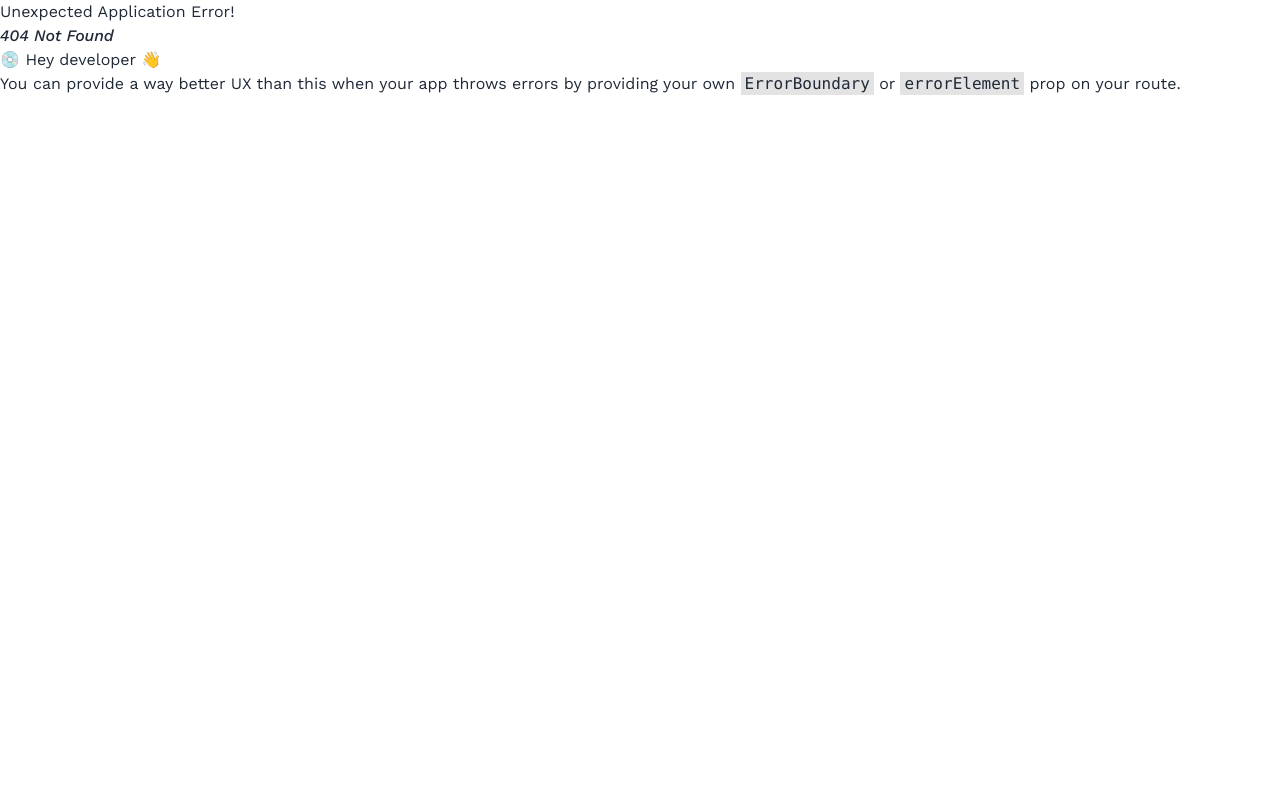
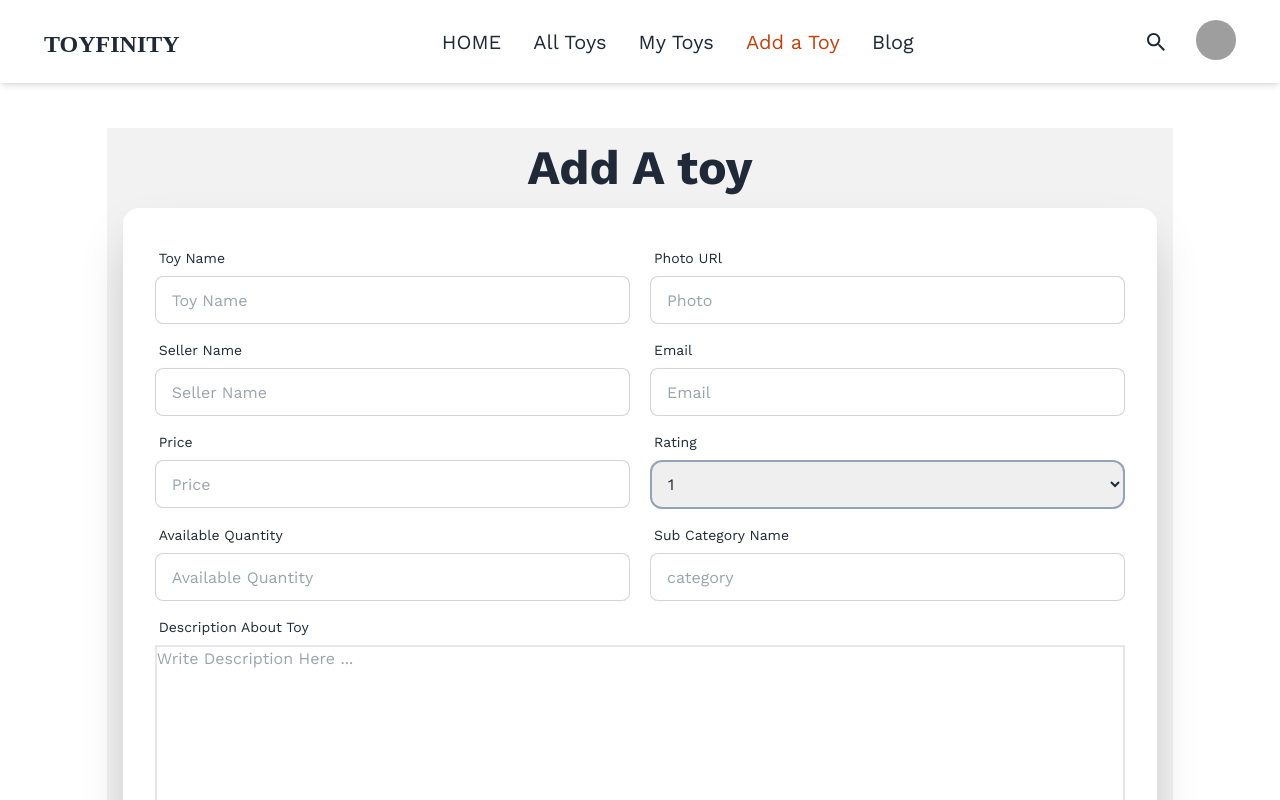
Before and after one commit to jihanstk/Toy-Finity, a React (Vite) app: page /add-toy in a window 1280 px wide. Before the commit this address had no page. Shown: the top 800 px of the page. Built offline with nearby package versions, Linux system fonts and the light colour scheme; grey boxes are pictures that could not be loaded.

Commit message:
added Add Toy Page And Load data

```diff
--- a/package.json
+++ b/package.json
@@ -10,6 +10,7 @@
     "preview": "vite preview"
   },
   "dependencies": {
+    "aos": "^2.3.4",
     "daisyui": "^2.51.6",
     "firebase": "^9.22.0",
     "localforage": "^1.10.0",
@@ -18,7 +19,8 @@
     "react-dom": "^18.2.0",
     "react-icons": "^4.8.0",
     "react-router-dom": "^6.11.2",
-    "sort-by": "^1.2.0"
+    "sort-by": "^1.2.0",
+    "sweetalert2": "^11.7.5"
   },
   "devDependencies": {
     "@types/react": "^18.0.28",
--- /dev/null
+++ b/src/components/AddAToy/AddAToy.jsx
@@ -0,0 +1,196 @@
+import Swal from "sweetalert2";
+
+const AddAToy = () => {
+  const handleSubmitToy = (event) => {
+    event.preventDefault();
+    const form = event.target;
+    const toyName = form.toyName.value;
+    const photo = form.photo.value;
+    const seller = form.seller.value;
+    const category = form.category.value;
+    const price = form.price.value;
+    const rating = form.rating.value;
+    const quantity = form.quantity.value;
+    const details = form.details.value;
+    const toyData = {
+      toyName,
+      photo,
+      seller,
+      category,
+      price,
+      rating,
+      quantity,
+      details,
+    };
+
+    fetch("http://localhost:5021/add-toy", {
+      method: "POST",
+      headers: {
+        "content-type": "application/json",
+      },
+      body: JSON.stringify(toyData),
+    })
+      .then((res) => res.json())
+      .then((data) => {
+        console.log(data);
+        if (data.insertedId) {
+          Swal.fire({
+            position: "center",
+            icon: "success",
+            title: "Your work has been added",
+            showConfirmButton: false,
+            timer: 1500,
+          });
+          form.reset();
+        }
+      });
+  };
+  return (
+    <>
+      <div className="md:w-10/12 mx-auto w-full   bg-base-200 my-32">
+        <div className="hero-content flex-col w-full ">
+          <h1 className="text-5xl font-bold ">Add A toy </h1>
+          <div className="card flex-shrink-0 w-full  shadow-2xl bg-base-100">
+            <form onSubmit={handleSubmitToy}>
+              <div className="card-body">
+                <div className="add-toy gap-5">
+                  <div className="form-control w-full">
+                    <label className="label">
+                      <span className="label-text">Toy Name</span>
+                    </label>
+                    <input
+                      type="text"
+                      required
+                      name="toyName"
+                      placeholder="Toy Name"
+                      className="input input-bordered"
+                    />
+                  </div>
+                  <div className="form-control w-full">
+                    <label className="label">
+                      <span className="label-text">Photo URl</span>
+                    </label>
+                    <input
+                      type="text"
+                      required
+                      placeholder="Photo"
+                      name="photo"
+                      className="input input-bordered"
+                    />
+                  </div>
+                </div>{" "}
+                <div className="add-toy gap-5">
+                  <div className="form-control w-full">
+                    <label className="label">
+                      <span className="label-text">Seller Name</span>
+                    </label>
+                    <input
+                      type="text"
+                      required
+                      name="seller"
+                      placeholder="Seller Name"
+                      //   defaultValue={user}
+                      className="input input-bordered"
+                    />
+                  </div>
+                  <div className="form-control w-full">
+                    <label className="label">
+                      <span className="label-text">Email</span>
+                    </label>
+                    <input
+                      type="email"
+                      required
+                      name="email"
+                      placeholder="Email"
+                      className="input input-bordered"
+                    />
+                  </div>
+                </div>{" "}
+                <div className="add-toy gap-5">
+                  <div className="form-control w-full">
+                    <label className="label">
+                      <span className="label-text">Price</span>
+                    </label>
+                    <input
+                      type="text"
+                      required
+                      name="price"
+                      placeholder="Price"
+                      className="input input-bordered"
+                    />
+                  </div>
+                  <div className="form-control w-full">
+                    <label className="label">
+                      <span className="label-text">Rating</span>
+                    </label>
+                    <select
+                      className="border-2 border-slate-400 p-3 rounded-xl"
+                      name="rating"
+                      id=""
+                      required
+                    >
+                      <option value="1">1</option>
+                      <option value="2">2</option>
+                      <option value="3">3</option>
+                      <option value="4">4</option>
+                      <option value="5">5</option>
+                    </select>
+                  </div>
+                </div>{" "}
+                <div className="add-toy gap-5">
+                  <div className="form-control w-full">
+                    <label className="label">
+                      <span className="label-text">Available Quantity</span>
+                    </label>
+                    <input
+                      type="text"
+                      required
+                      name="quantity"
+                      placeholder="Available Quantity"
+                      className="input input-bordered"
+                    />
+                  </div>
+
+                  <div className="form-control w-full">
+                    <label className="label">
+                      <span className="label-text">Sub Category Name</span>
+                    </label>
+                    <input
+                      type="text"
+                      required
+                      placeholder="category"
+                      name="category"
+                      className="input input-bordered"
+                    />
+                  </div>
+                </div>
+                <div className="form-control w-full">
+                  <label className="label">
+                    <span className="label-text">Description About Toy</span>
+                  </label>
+                  <textarea
+                    className="border-2"
+                    name="details"
+                    placeholder="Write Description Here ..."
+                    cols="50"
+                    rows="10"
+                    required
+                  ></textarea>
+                </div>
+                <div className="form-control mt-6">
+                  <input
+                    className="btn btn-primary"
+                    type="submit"
+                    value="Add A toy"
+                  />
+                </div>
+              </div>
+            </form>
+          </div>
+        </div>
+      </div>
+    </>
+  );
+};
+
+export default AddAToy;
--- /dev/null
+++ b/src/components/AllToyCars/AllToyCars.jsx
@@ -0,0 +1,5 @@
+const AllToyCars = () => {
+  return <div></div>;
+};
+
+export default AllToyCars;
--- a/src/components/Home/Banner/Banner.jsx
+++ b/src/components/Home/Banner/Banner.jsx
@@ -1,20 +1,43 @@
+import { useEffect } from "react";
 import bannerImg from "../../../assets/image/pexels-polesie-toys-6132059.jpg";
+import "aos/dist/aos.css";
+import Aos from "aos";
 
 const Banner = () => {
+  useEffect(() => {
+    Aos.init();
+  }, []);
   return (
     <div className="relative">
       <img className="h-[90vh] w-full" src={bannerImg} alt="" />
       <div className=" w-full h-full bg-black/70 absolute top-0 flex items-center justify-center ">
         <div className="md:w-1/2 p-3  text-center">
-          <h1 className="text-white  md:text-5xl text-5xl font-bold">
+          <h1
+            className="text-white  md:text-5xl text-5xl font-bold"
+            data-aos="fade-left"
+            data-aos-delay="500"
+            data-aos-duration="800"
+          >
             All Toys For Your kids
           </h1>
-          <p className="text-slate-400 my-5">
+          <p
+            className="text-slate-400 my-5"
+            data-aos="fade-right"
+            data-aos-delay="500"
+            data-aos-duration="800"
+          >
             Welcome to Toyfinity, the ultimate realm of limitless play! Step
             into a world where imagination knows no bounds and where toys come
             to life in enchanting ways.
           </p>
-          <button className="btn btn-error">Explore More</button>
+          <button
+            className="btn btn-error"
+            data-aos="fade-up"
+            data-aos-delay="500"
+            data-aos-duration="800"
+          >
+            Explore More
+          </button>
         </div>
       </div>
     </div>
--- a/src/components/Shared/NavBar/NavBar.jsx
+++ b/src/components/Shared/NavBar/NavBar.jsx
@@ -1,6 +1,6 @@
 import { useState } from "react";
 import { IoMdClose, IoIosMenu, IoMdSearch } from "react-icons/io";
-import { NavLink } from "react-router-dom";
+import { Link, NavLink } from "react-router-dom";
 // import { NavLink } from "react-router-dom";
 const NavBar = () => {
   const [showSearchBar, setShowSearchBar] = useState(false);
@@ -13,14 +13,16 @@ const NavBar = () => {
   ];
   let [open, setOpen] = useState(false);
   return (
-    <div className="shadow-md w-full fixed top-0 left-0 z-10 ">
+    <div className="shadow-md w-full fixed top-0  left-0 z-10 ">
       <div className="flex items-center justify-between bg-white py-4 md:px-10 px-7">
         <div
           className="font-bold text-2xl cursor-pointer flex items-center font-[Poppins]
     text-gray-800"
         >
-          <span className="text-3xl text-indigo-600 mr-1 pt-2"></span>
-          TOYFINITY
+          <Link to="/">
+            <span className="text-3xl text-indigo-600 mr-1 pt-2"></span>
+            TOYFINITY
+          </Link>
         </div>
 
         <ul
--- a/src/index.css
+++ b/src/index.css
@@ -2,8 +2,21 @@
 @tailwind components;
 @tailwind utilities;
 
+html {
+  overflow-x: hidden;
+}
 body {
   font-family: "Arimo", sans-serif;
   font-family: "Nunito Sans", sans-serif;
   font-family: "Work Sans", sans-serif;
+  overflow-x: hidden;
 }
+.add-toy {
+  display: flex;
+}
+
+@media screen and (max-width: 640px) {
+  .add-toy {
+    display: block;
+  }
+}
--- a/src/main.jsx
+++ b/src/main.jsx
@@ -5,6 +5,7 @@ import "./index.css";
 import { createBrowserRouter, RouterProvider } from "react-router-dom";
 import Main from "./LayOuts/Main/Main";
 import Home from "./components/Home/Home/Home";
+import AddAToy from "./components/AddAToy/AddAToy";
 
 const router = createBrowserRouter([
   {
@@ -15,6 +16,10 @@ const router = createBrowserRouter([
         path: "/",
         element: <Home></Home>,
       },
+      {
+        path: "/add-toy",
+        element: <AddAToy></AddAToy>,
+      },
     ],
   },
 ]);
```
Also changed, not shown: 1 other file (tests, documents, lock files or other folders).
